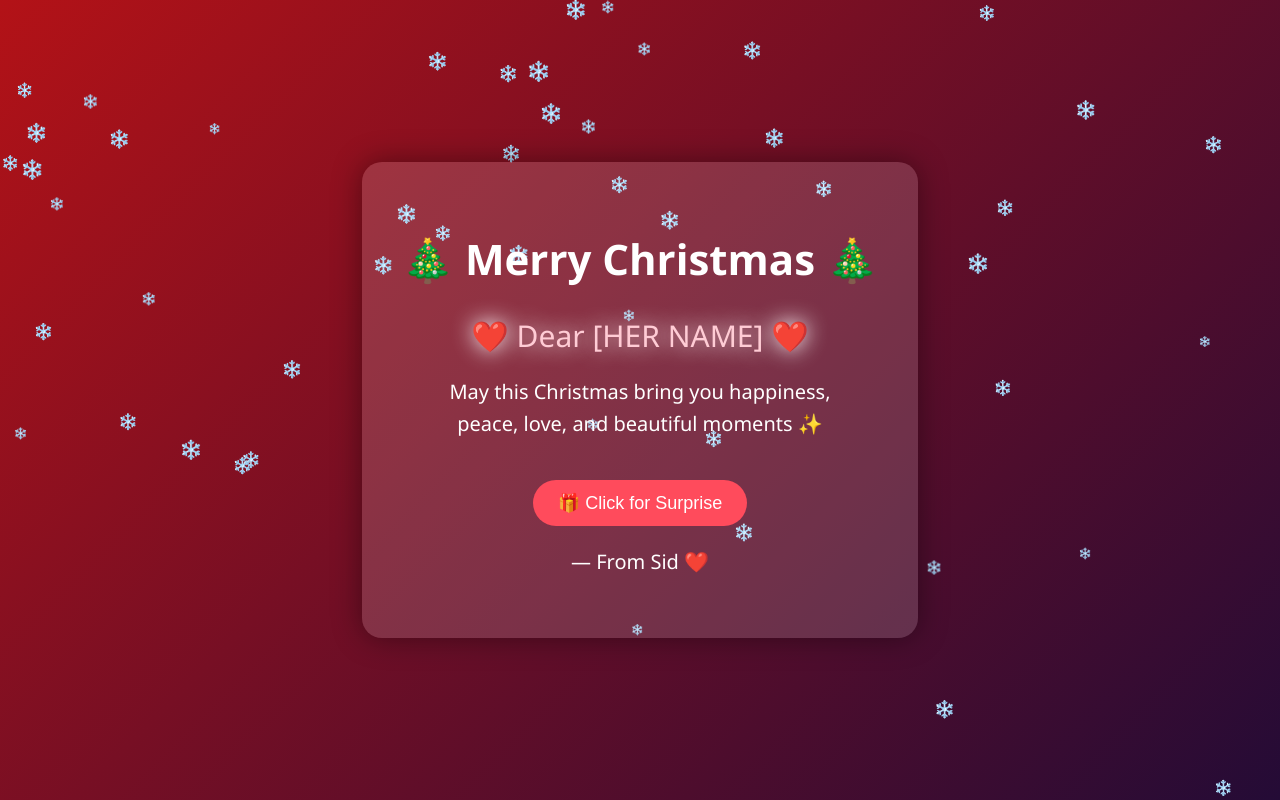
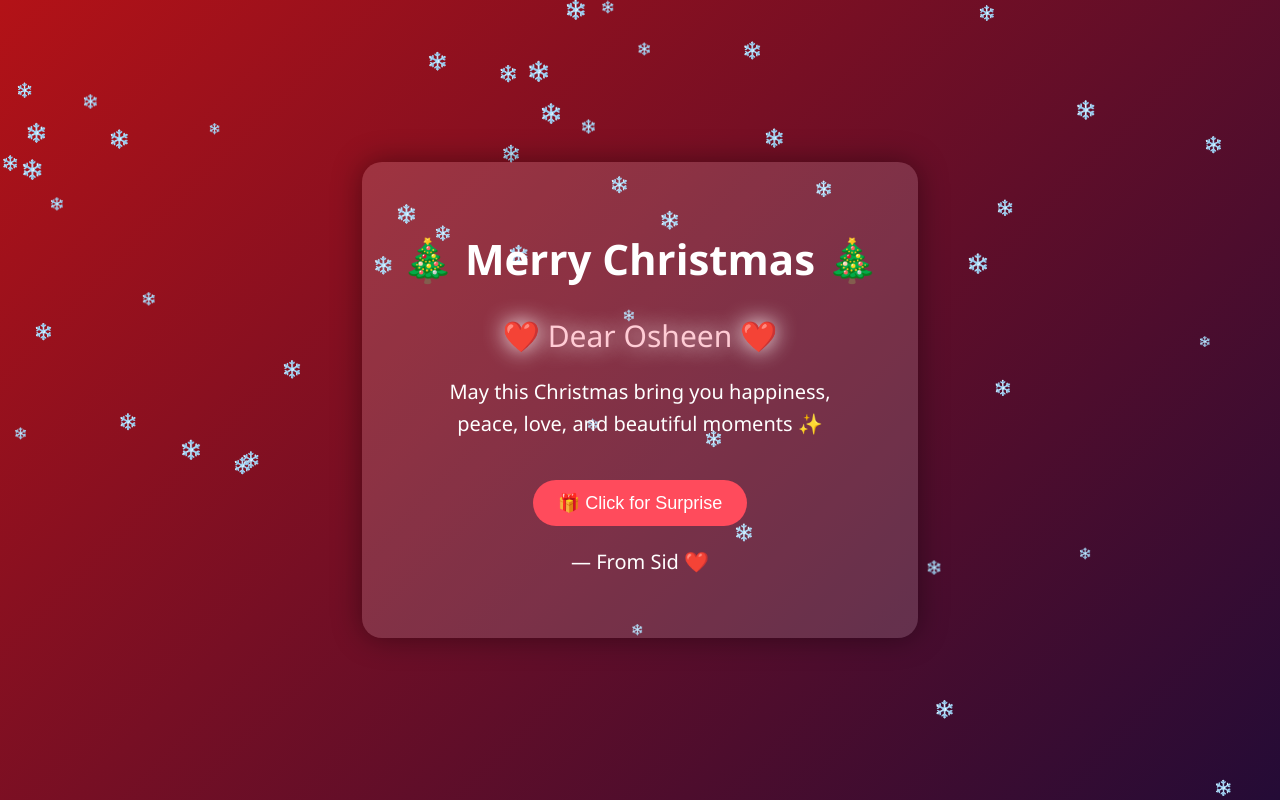
Before and after one commit to sidharth0404/christmas-wish, a plain HTML site: page index.html in a window 1280 px wide. Drawn offline with Linux system fonts and the light colour scheme.

Commit message:
Update index.html

```diff
--- a/index.html
+++ b/index.html
@@ -89,7 +89,7 @@ button {
 
 <div class="card">
     <h1>🎄 Merry Christmas 🎄</h1>
-    <div class="name">❤️ Dear [HER NAME] ❤️</div>
+    <div class="name">❤️ Dear Osheen ❤️</div>
 
     <p>
         May this Christmas bring you happiness,<br>
```
